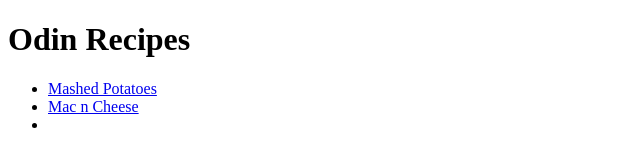
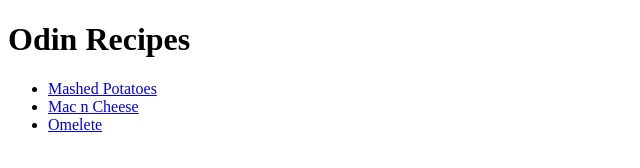
Before and after one commit to djimbe/odin-recipes, a plain HTML site: page index.html in a window 1280 px wide. Shown: the full height of the page, 0-640 px from the left. Drawn offline with Linux system fonts and the light colour scheme.

Commit message:
Add missing third hyperlink in index

```diff
--- a/index.html
+++ b/index.html
@@ -10,7 +10,7 @@
     <ul>
         <li><a href="recipes/mashed-potatoes.html">Mashed Potatoes</a></li>
         <li><a href="recipes/mac-n-cheese.html">Mac n Cheese</a></li>
-        <li><a href="recipes/omelete.html"></a></li>
+        <li><a href="recipes/omelete.html">Omelete</a></li>
     </ul>
 
 </body>
```
